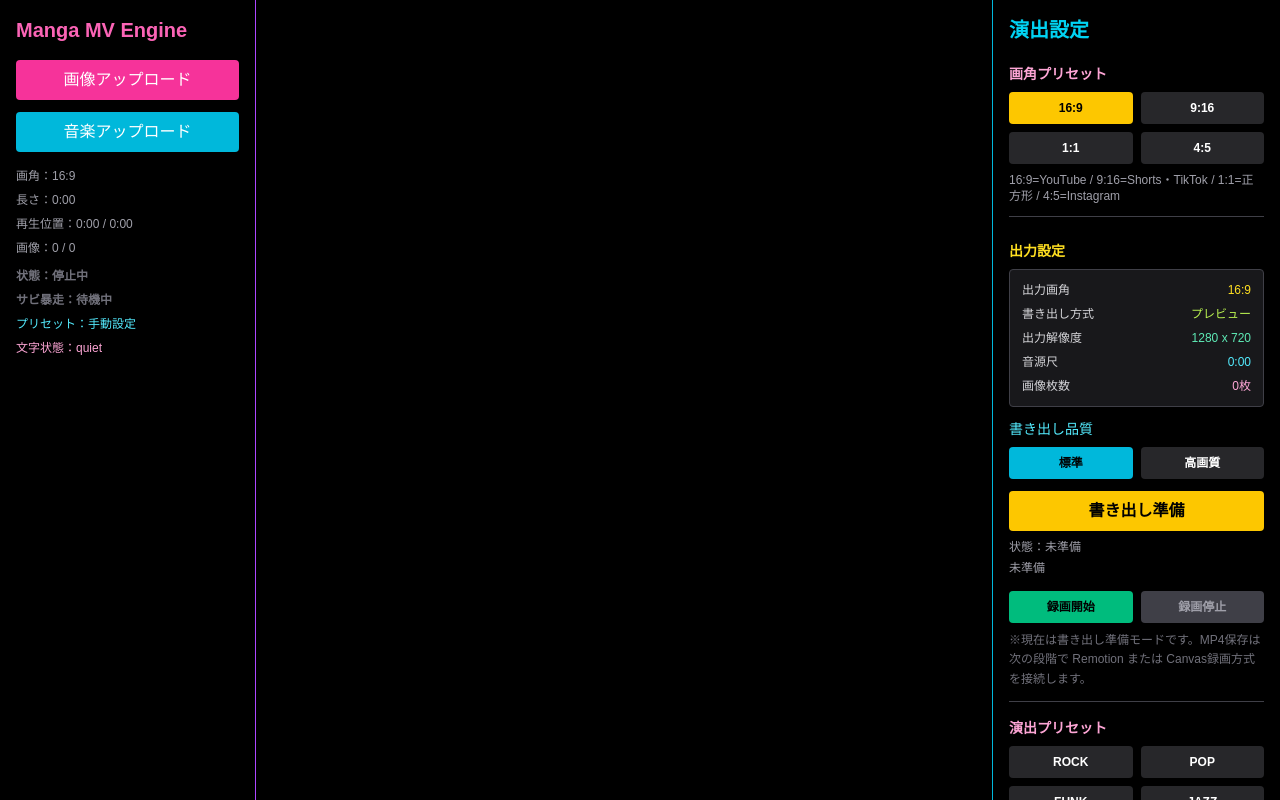
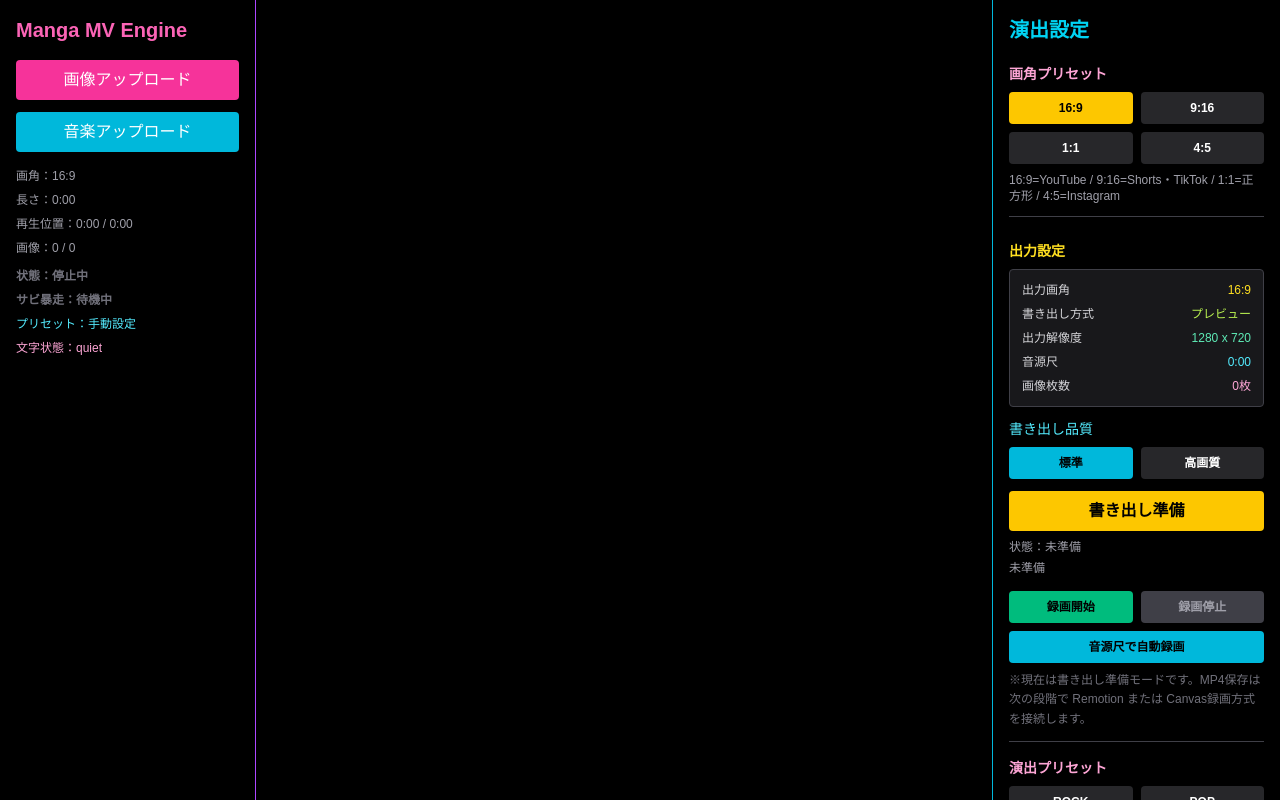
Before and after one commit to utugorou/manga-mv-engine, a Next.js app: page / in a window 1280 px wide. Shown: the top 800 px of the page. Built offline with nearby package versions, Linux system fonts and the light colour scheme.

Commit message:
Add synced audio-length recording flow

```diff
--- a/app/page.tsx
+++ b/app/page.tsx
@@ -29,6 +29,7 @@ import type {
   ExportMode,
   ExportQuality,
   ExportStatus,
+  RecordingMode,
   MotionGroup,
   MotionType,
   PanelMode,
@@ -48,6 +49,8 @@ export default function Home() {
   const recordingFrameRef = useRef<number | null>(null);
   const recordingCanvasRef = useRef<HTMLCanvasElement | null>(null);
   const mediaRecorderRef = useRef<MediaRecorder | null>(null);
+  const syncedStopTimeoutRef = useRef<number | null>(null);
+  const recordingModeRef = useRef<RecordingMode | null>(null);
 
   const lastSwitchTimeRef = useRef(0);
   const wasAboveThresholdRef = useRef(false);
@@ -711,11 +714,12 @@ export default function Home() {
         throw new Error("Canvas context の作成に失敗しました");
       }
 
-      const recorder = startCanvasRecording(canvas, 30);
+      const recorder = startCanvasRecording(canvas, 30, audioRef.current);
       mediaRecorderRef.current = recorder;
       recorder.start();
 
       setIsRecording(true);
+      recordingModeRef.current = "manual";
       setExportStatus("recording");
       setExportMessage("録画中です（WebM）");
 
@@ -766,6 +770,10 @@ export default function Home() {
         clearTimeout(recordingFrameRef.current);
         recordingFrameRef.current = null;
       }
+      if (syncedStopTimeoutRef.current !== null) {
+        clearTimeout(syncedStopTimeoutRef.current);
+        syncedStopTimeoutRef.current = null;
+      }
 
       const blob = await stopCanvasRecording(mediaRecorderRef.current);
       const videoUrl = URL.createObjectURL(blob);
@@ -780,7 +788,105 @@ export default function Home() {
     } finally {
       mediaRecorderRef.current = null;
       recordingCanvasRef.current = null;
+      recordingModeRef.current = null;
       setIsRecording(false);
+    }
+  };
+
+  const handleStartSyncedRecording = async () => {
+    if (images.length === 0 || !images[0]) {
+      setExportStatus("error");
+      setExportMessage("録画対象の画像がありません");
+      return;
+    }
+    if (isRecording) return;
+
+    if (recordedVideoUrl) {
+      URL.revokeObjectURL(recordedVideoUrl);
+      setRecordedVideoUrl(null);
+    }
+
+    if (audioRef.current && audioUrl) {
+      audioRef.current.currentTime = 0;
+    }
+
+    setCurrentImageIndex(0);
+    setSelectedImage(images[0]);
+    setCurrentTime(0);
+
+    try {
+      const resolution = getExportResolution(aspectRatio, exportQuality);
+      const canvas = createExportCanvas(resolution.width, resolution.height);
+      recordingCanvasRef.current = canvas;
+      const ctx = canvas.getContext("2d");
+
+      if (!ctx) {
+        throw new Error("Canvas context の作成に失敗しました");
+      }
+
+      const recorder = startCanvasRecording(canvas, 30, audioRef.current);
+      mediaRecorderRef.current = recorder;
+      recorder.start();
+
+      setIsRecording(true);
+      recordingModeRef.current = "synced";
+      setExportStatus("recording");
+      setExportMessage("音源尺で録画中（WebM）");
+
+      const drawFrame = async () => {
+        if (!recordingCanvasRef.current || !ctx) return;
+
+        ctx.fillStyle = "#000000";
+        ctx.fillRect(0, 0, resolution.width, resolution.height);
+
+        const activeImage = images[currentImageIndex] || images[0];
+        if (activeImage) {
+          try {
+            await drawImageToCanvas(ctx, activeImage, resolution.width, resolution.height);
+          } catch (error) {
+            console.warn("画像描画に失敗しました", error);
+          }
+        }
+
+        drawTextOverlay(ctx, sfxText, resolution.width, Math.round(resolution.height * 0.8));
+        drawTextOverlay(ctx, bubbleText, resolution.width, resolution.height);
+
+        for (let i = 0; i < 3; i++) {
+          const y = Math.random() * resolution.height;
+          const h = 2 + Math.random() * 5;
+          ctx.fillStyle = `rgba(255,255,255,${0.15 + Math.random() * 0.2})`;
+          ctx.fillRect(0, y, resolution.width, h);
+        }
+
+        recordingFrameRef.current = window.setTimeout(() => {
+          void drawFrame();
+        }, 1000 / 30) as unknown as number;
+      };
+      await drawFrame();
+
+      if (audioRef.current && audioUrl) {
+        try {
+          await audioRef.current.play();
+          setIsPlaying(true);
+          await setupAudioAnalysis();
+          startAnalysisLoop();
+        } catch (error) {
+          console.warn("同期録画の再生開始に失敗しました", error);
+        }
+      }
+
+      if (audioDuration > 0) {
+        syncedStopTimeoutRef.current = window.setTimeout(() => {
+          void handleStopRecording();
+          setIsPlaying(false);
+        }, audioDuration * 1000) as unknown as number;
+      }
+    } catch (error) {
+      console.error("同期録画開始に失敗:", error);
+      setIsRecording(false);
+      recordingModeRef.current = null;
+      setExportStatus("error");
+      setExportMessage("同期録画の開始に失敗しました");
     }
   };
 
@@ -1025,7 +1131,12 @@ export default function Home() {
             onTimeUpdate={(e) =>
               setCurrentTime(e.currentTarget.currentTime)
             }
-            onEnded={handleReset}
+            onEnded={() => {
+              handleReset();
+              if (isRecording && recordingModeRef.current === "synced") {
+                void handleStopRecording();
+              }
+            }}
           />
         )}
       </div>
@@ -1073,10 +1184,12 @@ export default function Home() {
             exportMessage={exportMessage}
             handlePrepareExport={handlePrepareExport}
             handleStartRecording={handleStartRecording}
+            handleStartSyncedRecording={handleStartSyncedRecording}
             handleStopRecording={handleStopRecording}
             isRecording={isRecording}
             recordedVideoUrl={recordedVideoUrl}
             formatTime={formatTime}
+            isSyncedRecording={isRecording && recordingModeRef.current === "synced"}
           />
 
           <PresetPanel
--- a/src/components/ExportPanel.tsx
+++ b/src/components/ExportPanel.tsx
@@ -19,8 +19,10 @@ type ExportPanelProps = {
   exportMessage: string;
   handlePrepareExport: () => void;
   handleStartRecording: () => void;
+  handleStartSyncedRecording: () => void;
   handleStopRecording: () => void;
   isRecording: boolean;
+  isSyncedRecording: boolean;
   recordedVideoUrl: string | null;
   formatTime: (time: number) => string;
 };
@@ -36,8 +38,10 @@ export default function ExportPanel({
   exportMessage,
   handlePrepareExport,
   handleStartRecording,
+  handleStartSyncedRecording,
   handleStopRecording,
   isRecording,
+  isSyncedRecording,
   recordedVideoUrl,
   formatTime,
 }: ExportPanelProps) {
@@ -130,6 +134,18 @@ export default function ExportPanel({
         </button>
       </div>
 
+      <button
+        onClick={handleStartSyncedRecording}
+        disabled={isRecording}
+        className="w-full p-2 rounded text-xs font-bold bg-cyan-500 hover:bg-cyan-400 disabled:bg-zinc-700 disabled:text-zinc-400 text-black mt-2"
+      >
+        音源尺で自動録画
+      </button>
+
+      {isSyncedRecording && (
+        <p className="text-xs text-cyan-300 mt-2">音源尺で録画中…</p>
+      )}
+
       {recordedVideoUrl && (
         <div className="mt-3 text-xs space-y-2">
           <a
--- a/src/lib/canvasRecorder.ts
+++ b/src/lib/canvasRecorder.ts
@@ -53,15 +53,31 @@ export const drawTextOverlay = (
 
 export const startCanvasRecording = (
   canvas: HTMLCanvasElement,
-  fps: number
+  fps: number,
+  audioElement?: HTMLAudioElement | null
 ): MediaRecorder => {
-  const stream = canvas.captureStream(fps);
+  const canvasStream = canvas.captureStream(fps);
+  const combinedStream = new MediaStream();
+
+  canvasStream.getVideoTracks().forEach((track) => {
+    combinedStream.addTrack(track);
+  });
+
+  if (audioElement) {
+    const captureFn = audioElement.captureStream || (audioElement as any).mozCaptureStream;
+    if (captureFn) {
+      const audioStream = captureFn.call(audioElement) as MediaStream;
+      audioStream.getAudioTracks().forEach((track) => {
+        combinedStream.addTrack(track);
+      });
+    }
+  }
 
   const mimeType = MediaRecorder.isTypeSupported("video/webm;codecs=vp9")
     ? "video/webm;codecs=vp9"
     : "video/webm";
 
-  return new MediaRecorder(stream, { mimeType });
+  return new MediaRecorder(combinedStream, { mimeType });
 };
 
 export const stopCanvasRecording = async (
--- a/src/types/mv.ts
+++ b/src/types/mv.ts
@@ -10,6 +10,7 @@ export type AudioMood = "quiet" | "peak" | "bass" | "chorus";
 export type ExportQuality = "standard" | "high";
 export type ExportMode = "preview" | "canvas" | "remotion";
 export type ExportStatus = "idle" | "ready" | "recording" | "finished" | "error";
+export type RecordingMode = "manual" | "synced";
 export type PresetName = "ROCK" | "POP" | "FUNK" | "JAZZ" | "DANCE" | "DISCO" | "Synth Vocal" | "BALLADE" | "漫画BATTLE" | "SIMPLE";
 
 export type TimelineMarker = { index: number; percent: number };
```
